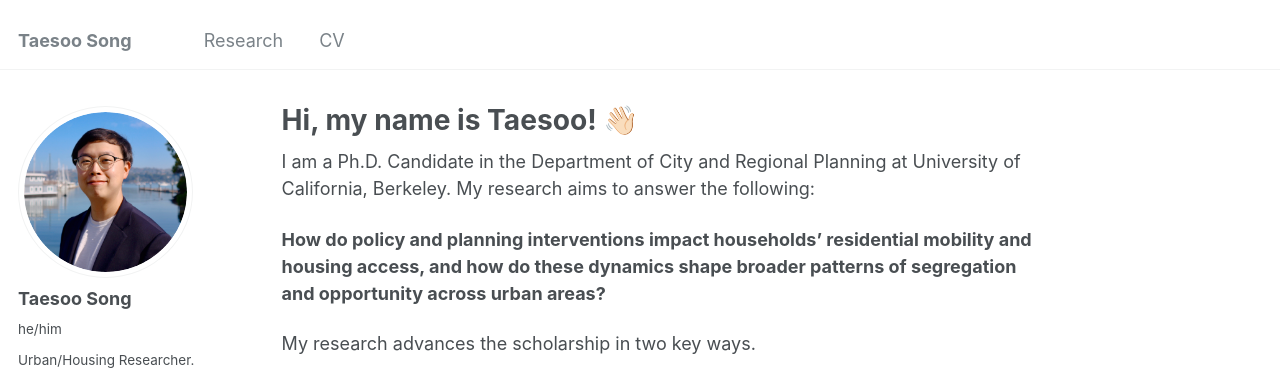
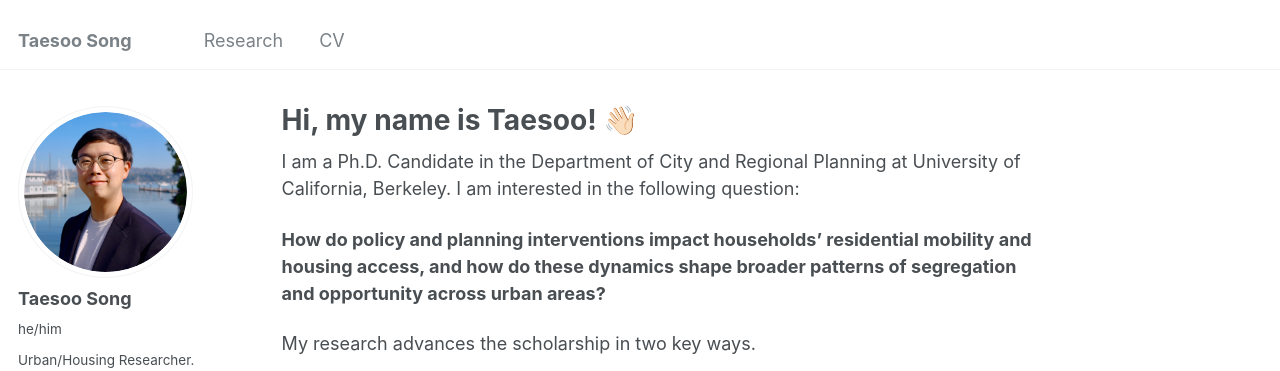
Before and after one commit to taesoosong/taesoosong.github.io, a Jekyll site: the page built from _pages/about.md, in a window 1280 px wide and 900 px high. Shown: the top 371 px of the window. Built offline with Jekyll 4.4.1, drawn with Linux system fonts in a browser that asks for light colours; some web fonts are replaced.

Commit message:
Update about.md

```diff
--- a/_pages/about.md
+++ b/_pages/about.md
@@ -9,7 +9,7 @@ redirect_from:
 ---
 
 
-I am a Ph.D. Candidate in the Department of City and Regional Planning at University of California, Berkeley. My research aims to answer the following:
+I am a Ph.D. Candidate in the Department of City and Regional Planning at University of California, Berkeley. I am interested in the following question:
 
 **How do policy and planning interventions impact households’ residential mobility and housing access, and how do these dynamics shape broader patterns of segregation and opportunity across urban areas?**
 
```
